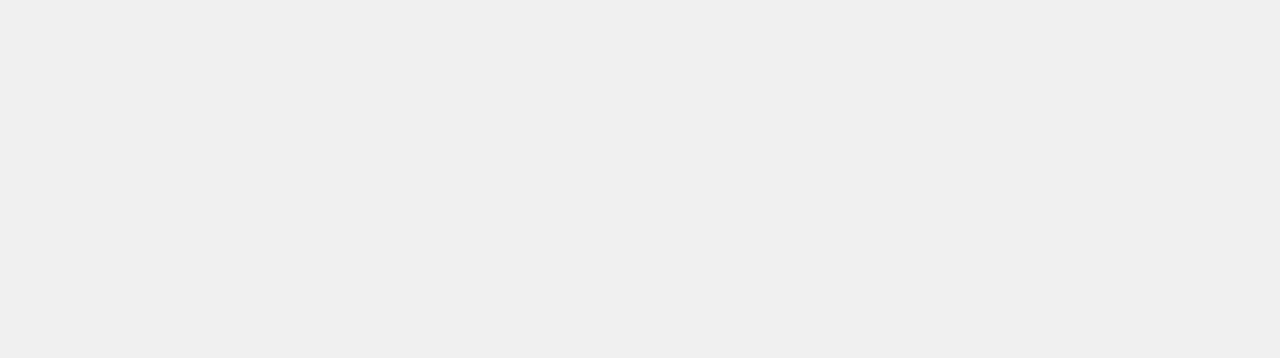
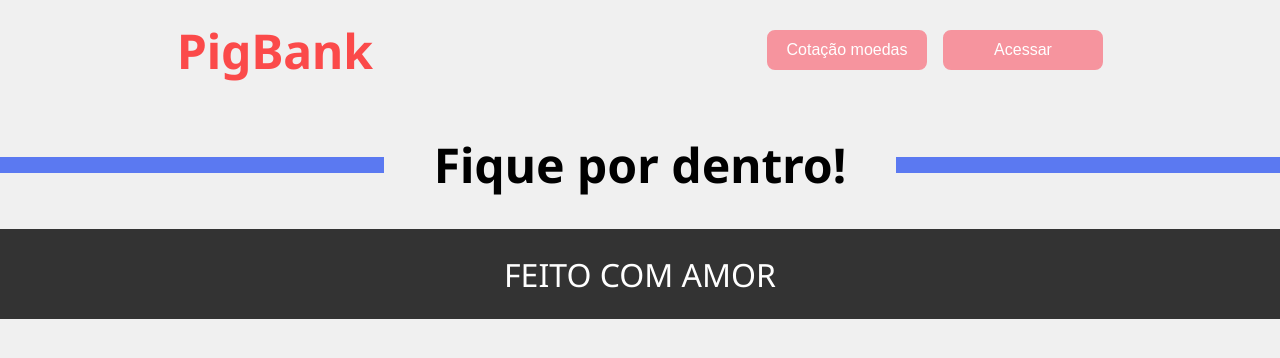
Before and after one commit to camposlaura/pigbank, a React (Create React App) app: page / in a window 1280 px wide. Shown: the top 358 px of the page. Built offline with nearby package versions, Linux system fonts and the light colour scheme.

Commit message:
criação do componente title

```diff
--- a/src/App.js
+++ b/src/App.js
@@ -1,3 +1,6 @@
+import ComingSoon from './pages/ComingSoon/ComingSoon';
+import HomePage from './pages/HomePage/HomePage'
+import NotFound from './pages/NotFound/NotFound'
 // import './styles/reset.css'
 import './styles/root.css'
 import './styles/style.css'
@@ -5,7 +8,7 @@ import './styles/style.css'
 function App() {
   return (
     <div className="App">
-
+      <HomePage />
     </div>
   );
 }
--- a/src/components/Button/Button.css
+++ b/src/components/Button/Button.css
@@ -16,7 +16,7 @@ button {
 
 button:hover {
     color: #F6949E;
-    background-color: white;
+    background-color: #f0f0f0;
 }
 
 .header-buttons {
--- /dev/null
+++ b/src/components/Title/Title.css
@@ -0,0 +1,19 @@
+.title {
+    display: flex;
+    align-items: center;
+    justify-content: space-between;
+}
+
+.title::before {
+    content: "";
+    width: 30%;
+    height: 1rem;
+    background-color: #5B79F1;
+}
+
+.title::after {
+    content: "";
+    width: 30%;
+    height: 1rem;
+    background-color: #5B79F1;
+}
--- /dev/null
+++ b/src/components/Title/Title.jsx
@@ -0,0 +1,10 @@
+import React from 'react'
+import './Title.css'
+
+function Title({text}) {
+    return (
+        <h1 className='title'>{text}</h1>
+    )
+}
+
+export default Title
--- a/src/pages/ComingSoon/ComingSoon.jsx
+++ b/src/pages/ComingSoon/ComingSoon.jsx
@@ -1,9 +1,10 @@
 import React from 'react'
 import PageTemplate from '../../components/PageTemplate/PageTemplate'
+import construction from '../../assets/construction.svg'
 
 function ComingSoon() {
     return (
-        <PageTemplate title='Em construção' imgSrc="../../assets/construction.svg" imgAlt='imagem de um porquinho sendo construído' text='Parece que essa página ainda não foi implementada...
+        <PageTemplate title='Em construção' imgSrc={construction} imgAlt='imagem de um porquinho sendo construído' text='Parece que essa página ainda não foi implementada...
         Tente novamente mais tarde!' />
     )
 }
--- a/src/pages/HomePage/HomePage.jsx
+++ b/src/pages/HomePage/HomePage.jsx
@@ -0,0 +1,21 @@
+import React from 'react'
+import Header from '../../components/Header/Header'
+import Footer from '../../components/Footer/Footer'
+import Button from '../../components/Button/Button'
+import Title from '../../components/Title/Title'
+import piggyBank from '../../assets/piggy-bank.svg'
+import people from '../../assets/people.svg'
+
+function HomePage() {
+    return (
+        <>
+            <Header />
+
+            <Title text='Fique por dentro!'/>
+
+            <Footer />
+        </>
+    )
+}
+
+export default HomePage
--- a/src/pages/NotFound/NotFound.jsx
+++ b/src/pages/NotFound/NotFound.jsx
@@ -1,9 +1,10 @@
 import React from 'react'
 import PageTemplate from '../../components/PageTemplate/PageTemplate'
+import pig from '../../assets/confused-pig.svg'
 
 function NotFound() {
     return (
-        <PageTemplate title='Erro 404' imgSrc="../../assets/confused-pig.svg" imgAlt='imagem de um porquinho confuso' text='Ops! Parece que o endereço que você digitou está incorreto...' />
+        <PageTemplate title='Erro 404' imgSrc={pig} imgAlt='imagem de um porquinho confuso' text='Ops! Parece que o endereço que você digitou está incorreto...' />
     )
 }
 
```
